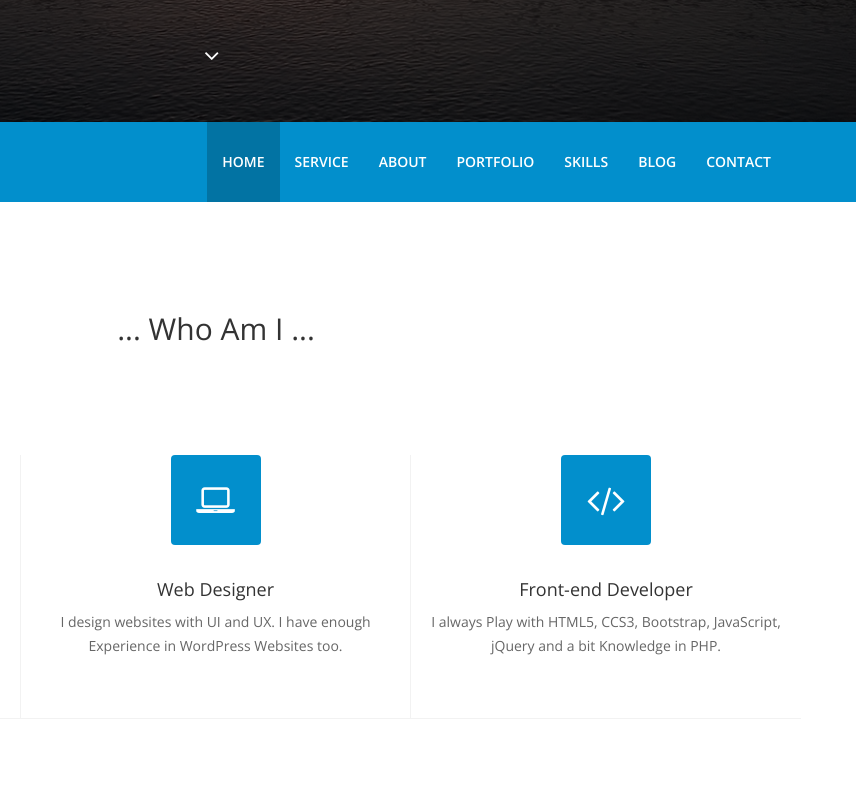
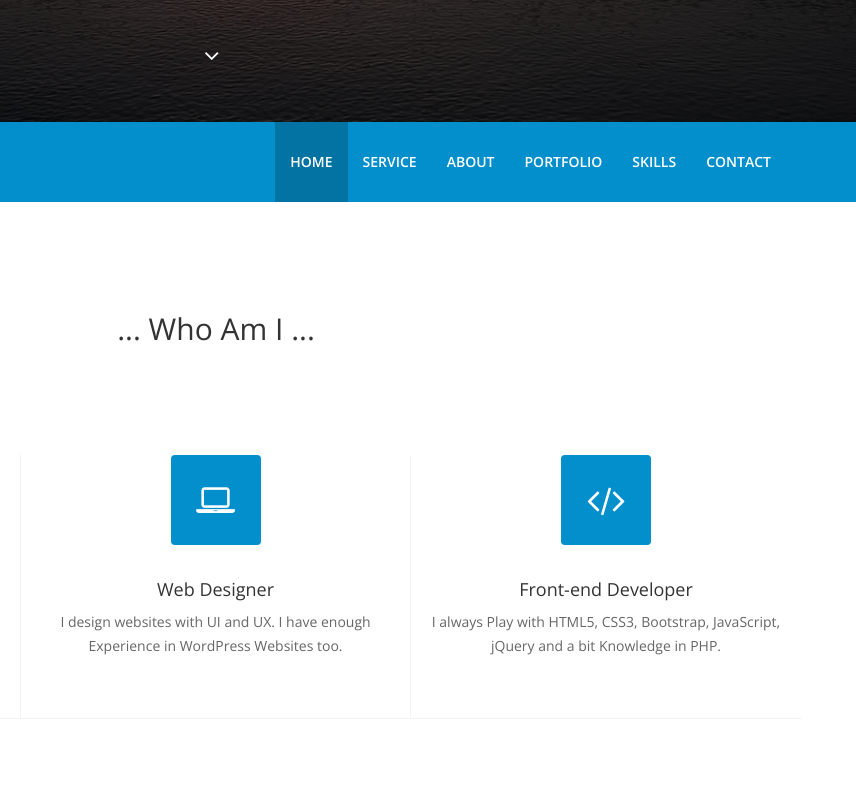
Before and after one commit to Midhunmukundan/miduz, a plain HTML site: page index.html in a window 1280 px wide. Shown: the part 678-1480 px from the top of the page, 424-1280 px from the left. Drawn offline with nearby package versions, Linux system fonts and the light colour scheme; some packages are replaced by stand-ins of ours; animation ran at ten frames a second.

Commit message:
Add files via upload

```diff
--- a/index.html
+++ b/index.html
@@ -80,7 +80,6 @@
             <li class="scroll"><a href="#about-us">About </a></li>
             <li class="scroll"><a href="#portfolio">Portfolio</a></li>
             <li class="scroll"><a href="#skills">Skills</a></li>
-            <li class="scroll"><a href="#blog">Blog</a></li>
             <li class="scroll"><a href="#contact">Contact</a></li>
           </ul>
         </div>
@@ -123,7 +122,7 @@
             </div>
             <div class="service-info">
               <h3>Front-end Developer </h3>
-              <p>I always Play with HTML5, CCS3, Bootstrap, JavaScript, jQuery and a bit Knowledge in PHP.  </p>
+              <p>I always Play with HTML5, CSS3, Bootstrap, JavaScript, jQuery and a bit Knowledge in PHP.  </p>
             </div>
           </div>
 
@@ -706,7 +705,7 @@ My career foundation built with a basic knowledge in Photoshop.  Between my Bach
             <li><a class="facebook" href="https://www.facebook.com/midhunmmukundan" target="_blank"><i class="fa fa-facebook"></i></a></li>
             <li><a class="linkedin" href="https://ae.linkedin.com/in/midhun-mukundan-a75149b7" target="_blank"><i class="fa fa-linkedin"></i></a></li>
 
-            <li><a class="skype" href="#" target="_blank" title="midhunmmukundan"><i class="fa fa-skype"></i></a></li>
+
           </ul>
         </div>
       </div>
```
